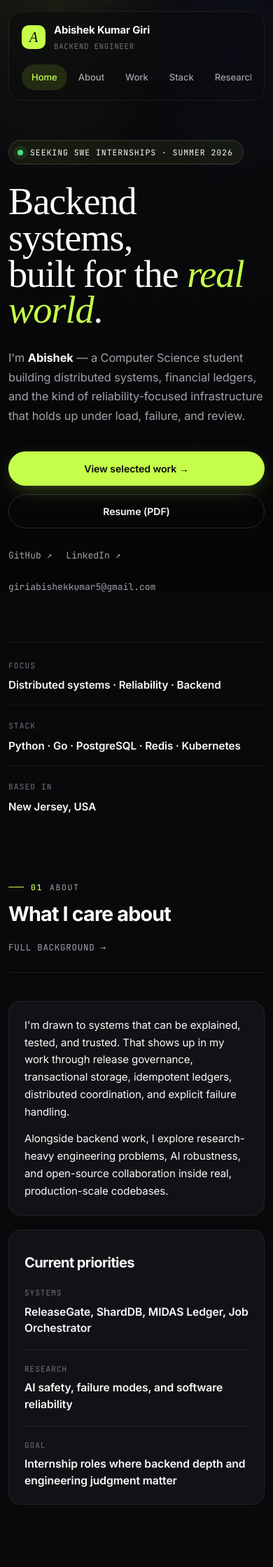
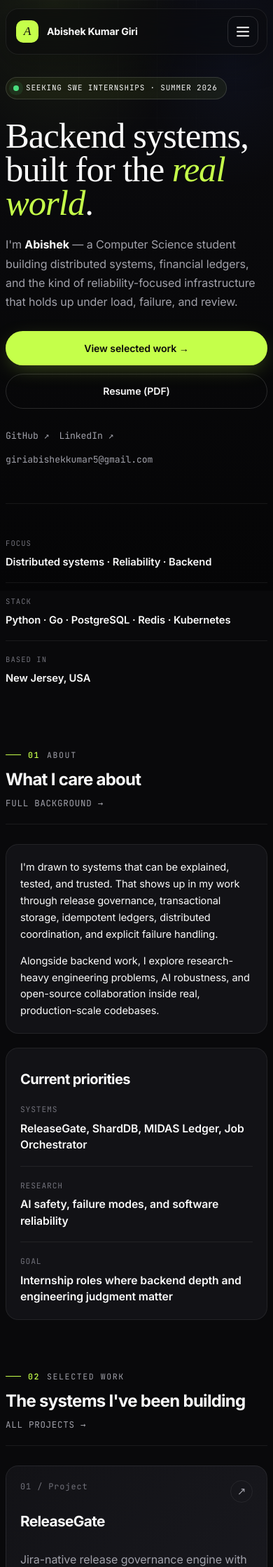
Before and after one commit to abishekgiri/my-portfolio, a Flask app: page / in a window 390 px wide. Shown: the top 2239 px of the page at 70% size. Run offline with Flask 3, Linux system fonts and the light colour scheme; some web fonts are replaced.

Commit message:
Make portfolio fully mobile-friendly
Add a hamburger overlay nav below 720px with animated toggle, body
scroll lock, and close-on-tap. Tighten type scale, spacing, and card
padding across mobile breakpoints. Stack hero meta, bento grid, and
timeline rails cleanly on narrow viewports. Enforce 48px tap targets
on nav and link-stack rows, set form inputs to 16px to prevent iOS
auto-zoom, and disable hover lifts on touch to avoid stuck states.

Co-Authored-By: Claude Sonnet 4.6 <noreply@anthropic.com>

```diff
--- a/static/css/custom.css
+++ b/static/css/custom.css
@@ -197,6 +197,54 @@ textarea:focus-visible {
 .site-nav .nav-cta:hover {
   background: var(--accent);
   color: var(--accent-ink);
+}
+
+/* Hamburger toggle (mobile only) */
+.nav-toggle {
+  display: none;
+  position: relative;
+  width: 44px;
+  height: 44px;
+  padding: 0;
+  background: transparent;
+  border: 1px solid var(--border-strong);
+  border-radius: 12px;
+  cursor: pointer;
+  -webkit-tap-highlight-color: transparent;
+}
+
+.nav-toggle span {
+  position: absolute;
+  left: 50%;
+  top: 50%;
+  width: 18px;
+  height: 1.5px;
+  background: var(--text);
+  border-radius: 2px;
+  transform: translate(-50%, -50%);
+  transition: transform 0.25s ease, opacity 0.2s ease, top 0.25s ease;
+}
+
+.nav-toggle span:nth-child(1) {
+  top: calc(50% - 6px);
+}
+
+.nav-toggle span:nth-child(3) {
+  top: calc(50% + 6px);
+}
+
+.is-nav-open .nav-toggle span:nth-child(1) {
+  top: 50%;
+  transform: translate(-50%, -50%) rotate(45deg);
+}
+
+.is-nav-open .nav-toggle span:nth-child(2) {
+  opacity: 0;
+}
+
+.is-nav-open .nav-toggle span:nth-child(3) {
+  top: 50%;
+  transform: translate(-50%, -50%) rotate(-45deg);
 }
 
 /* ---------- Typography helpers ---------- */
@@ -992,20 +1040,6 @@ textarea:focus-visible {
     --section-gap: 88px;
   }
 
-  .site-header {
-    flex-direction: column;
-    align-items: stretch;
-    gap: 16px;
-    border-radius: 20px;
-    padding: 14px 18px;
-  }
-
-  .site-nav {
-    justify-content: flex-start;
-    overflow-x: auto;
-    flex-wrap: nowrap;
-  }
-
   .two-column-grid,
   .card-grid-two,
   .project-grid,
@@ -1026,6 +1060,7 @@ textarea:focus-visible {
   .timeline-item {
     grid-template-columns: 1fr;
     gap: 12px;
+    padding: 24px 0;
   }
 
   .section-header {
@@ -1035,31 +1070,164 @@ textarea:focus-visible {
 
   .hero-meta {
     grid-template-columns: 1fr;
-    gap: 20px;
+    gap: 0;
+    margin-top: 48px;
   }
 
   .hero-meta-item {
-    padding: 0 0 18px 0 !important;
+    padding: 18px 0 !important;
     border-right: 0 !important;
     border-bottom: 1px solid var(--border);
   }
 
+  .hero-meta-item:first-child {
+    padding-top: 24px !important;
+  }
+
   .hero-meta-item:last-child {
     border-bottom: 0;
-    padding-bottom: 0 !important;
   }
 
   .site-footer {
     grid-template-columns: 1fr;
     gap: 32px;
+    margin-top: 96px;
+    padding-top: 40px;
+  }
+
+  .footer-links {
+    margin-top: 0;
   }
 }
 
-@media (max-width: 640px) {
+/* ---------- Mobile nav breakpoint ---------- */
+@media (max-width: 720px) {
+  :root {
+    --section-gap: 72px;
+  }
+
   .site-shell {
     width: min(var(--shell-width), calc(100vw - 24px));
   }
 
+  .site-header {
+    margin: 12px 0 28px;
+    padding: 10px 12px 10px 14px;
+    border-radius: 18px;
+  }
+
+  .brand-role {
+    display: none;
+  }
+
+  .brand-mark {
+    width: 32px;
+    height: 32px;
+    font-size: 1.1rem;
+  }
+
+  .brand-name {
+    font-size: 0.88rem;
+  }
+
+  .nav-toggle {
+    display: inline-flex;
+    align-items: center;
+    justify-content: center;
+  }
+
+  .site-nav {
+    display: none;
+    position: fixed;
+    inset: 82px 16px auto 16px;
+    flex-direction: column;
+    align-items: stretch;
+    gap: 4px;
+    padding: 16px;
+    background: rgba(10, 10, 12, 0.96);
+    backdrop-filter: blur(20px) saturate(140%);
+    -webkit-backdrop-filter: blur(20px) saturate(140%);
+    border: 1px solid var(--border-strong);
+    border-radius: 20px;
+    box-shadow: 0 28px 60px rgba(0, 0, 0, 0.5);
+    z-index: 60;
+    max-height: calc(100vh - 100px);
+    overflow-y: auto;
+  }
+
+  .is-nav-open .site-nav {
+    display: flex;
+    animation: nav-in 0.22s ease;
+  }
+
+  @keyframes nav-in {
+    from { opacity: 0; transform: translateY(-8px); }
+    to { opacity: 1; transform: none; }
+  }
+
+  .site-nav a {
+    width: 100%;
+    padding: 14px 16px;
+    border-radius: 12px;
+    font-size: 1rem;
+    min-height: 48px;
+    display: flex;
+    align-items: center;
+  }
+
+  .site-nav .nav-cta {
+    margin-left: 0;
+    margin-top: 6px;
+    justify-content: center;
+  }
+
+  /* Hero compression */
+  .display-heading {
+    font-size: clamp(2.6rem, 12vw, 4.4rem);
+  }
+
+  .page-title {
+    font-size: clamp(2.2rem, 10vw, 3.6rem);
+  }
+
+  .section-title {
+    font-size: clamp(1.5rem, 6vw, 2rem);
+  }
+
+  .hero-description {
+    margin-top: 22px;
+    font-size: 1rem;
+  }
+
+  .hero-section {
+    padding-top: 4px;
+  }
+
+  .hero-top {
+    margin-top: 0;
+  }
+
+  .status-chip {
+    font-size: 0.68rem;
+    padding: 6px 12px 6px 10px;
+  }
+
+  /* Button row stacks full-width */
+  .button-row {
+    margin-top: 28px;
+    width: 100%;
+  }
+
+  .button-row .button {
+    flex: 1 1 100%;
+  }
+
+  .inline-links {
+    gap: 14px;
+    row-gap: 10px;
+  }
+
+  /* Cards, pills, padding */
   .surface-card,
   .project-card {
     padding: 22px;
@@ -1068,6 +1236,7 @@ textarea:focus-visible {
 
   .bento-grid {
     grid-template-columns: 1fr;
+    gap: 16px;
   }
 
   .bento-grid > .project-card,
@@ -1075,12 +1244,97 @@ textarea:focus-visible {
     grid-column: span 1;
   }
 
-  .button {
-    width: 100%;
+  .bento-wide .entry-title {
+    font-size: 1.3rem;
   }
 
-  .hero-description {
-    font-size: 1.02rem;
+  .project-card .arrow {
+    width: 32px;
+    height: 32px;
+  }
+
+  /* Form: inputs at 16px prevent iOS auto-zoom */
+  .form-group input,
+  .form-group textarea {
+    font-size: 16px;
+  }
+
+  /* Section separators breathe less */
+  .section-header {
+    margin-bottom: 28px;
+    padding-bottom: 18px;
+    gap: 12px;
+  }
+
+  /* Timeline rail inline on mobile */
+  .timeline-rail {
+    flex-direction: row;
+    gap: 10px;
+    align-items: center;
+    flex-wrap: wrap;
+  }
+
+  /* Footer tightens */
+  .footer-legal {
+    flex-direction: column;
+    align-items: flex-start;
+    gap: 6px;
+  }
+
+  .footer-brand .display-heading {
+    font-size: clamp(2.2rem, 9vw, 3rem);
+  }
+
+  /* Cleaner link-stack rows */
+  .link-stack a {
+    padding: 16px 0;
+    min-height: 48px;
+  }
+
+  /* Disable hover lifts that get stuck on touch */
+  .project-card:hover,
+  .surface-card:hover,
+  .button-primary:hover {
+    transform: none;
+  }
+
+  .link-stack a:hover {
+    padding-left: 0;
+  }
+}
+
+@media (max-width: 420px) {
+  :root {
+    --section-gap: 64px;
+  }
+
+  .site-shell {
+    width: min(var(--shell-width), calc(100vw - 16px));
+  }
+
+  body {
+    font-size: 14.5px;
+  }
+
+  .display-heading {
+    font-size: clamp(2.2rem, 13vw, 3.4rem);
+  }
+
+  .surface-card,
+  .project-card {
+    padding: 20px;
+  }
+
+  .hero-meta-label {
+    font-size: 0.66rem;
+  }
+
+  .hero-meta-value {
+    font-size: 0.92rem;
+  }
+
+  .pill {
+    font-size: 0.66rem;
   }
 }
 
--- a/static/js/main.js
+++ b/static/js/main.js
@@ -1,10 +1,49 @@
-// Minimal scroll-reveal and nav polish
+// Mobile nav toggle + scroll reveal
 (function () {
-  if (typeof window === 'undefined') return;
+  if (typeof window === 'undefined' || typeof document === 'undefined') return;
 
+  // ---------- Mobile nav ----------
+  const header = document.querySelector('.site-header');
+  const toggle = document.querySelector('.nav-toggle');
+  const nav = document.querySelector('.site-nav');
+
+  if (header && toggle && nav) {
+    const closeNav = () => {
+      header.classList.remove('is-nav-open');
+      toggle.setAttribute('aria-expanded', 'false');
+      document.body.style.overflow = '';
+    };
+
+    const openNav = () => {
+      header.classList.add('is-nav-open');
+      toggle.setAttribute('aria-expanded', 'true');
+      document.body.style.overflow = 'hidden';
+    };
+
+    toggle.addEventListener('click', () => {
+      if (header.classList.contains('is-nav-open')) closeNav();
+      else openNav();
+    });
+
+    // Close when a link is tapped
+    nav.querySelectorAll('a').forEach((link) => {
+      link.addEventListener('click', closeNav);
+    });
+
+    // Close on Escape
+    document.addEventListener('keydown', (e) => {
+      if (e.key === 'Escape') closeNav();
+    });
+
+    // Reset state when resizing back to desktop
+    const resetOnResize = window.matchMedia('(min-width: 721px)');
+    resetOnResize.addEventListener('change', (e) => {
+      if (e.matches) closeNav();
+    });
+  }
+
+  // ---------- Scroll reveal ----------
   const prefersReduced = window.matchMedia('(prefers-reduced-motion: reduce)').matches;
-
-  // Mark sections with .reveal, then use IntersectionObserver to fade them in.
   const targets = document.querySelectorAll('.section, .project-card, .timeline-item, .surface-card');
   if (!targets.length) return;
 
--- a/templates/base.html
+++ b/templates/base.html
@@ -27,7 +27,12 @@
         </span>
       </a>
 
-      <nav class="site-nav" aria-label="Main navigation">
+      <button class="nav-toggle" type="button" aria-label="Toggle navigation" aria-expanded="false"
+        aria-controls="site-nav">
+        <span></span><span></span><span></span>
+      </button>
+
+      <nav class="site-nav" id="site-nav" aria-label="Main navigation">
         <a href="/" class="{{ 'nav-active' if request.path == '/' else '' }}">Home</a>
         <a href="/about" class="{{ 'nav-active' if request.path == '/about' else '' }}">About</a>
         <a href="/projects" class="{{ 'nav-active' if request.path == '/projects' else '' }}">Work</a>
```
